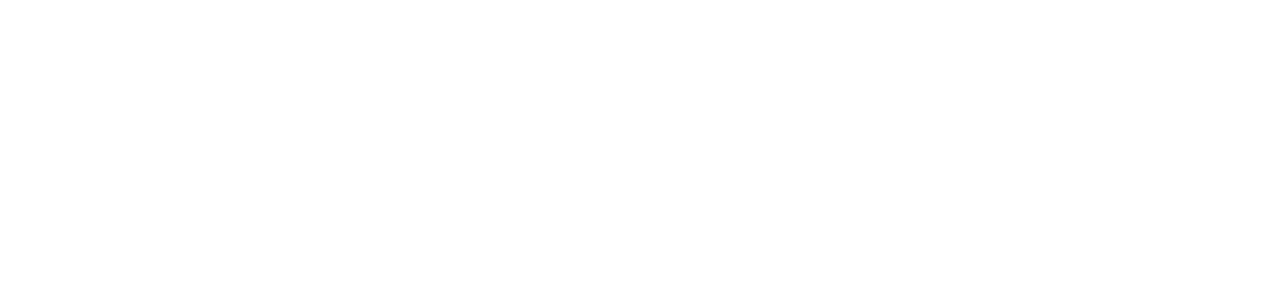
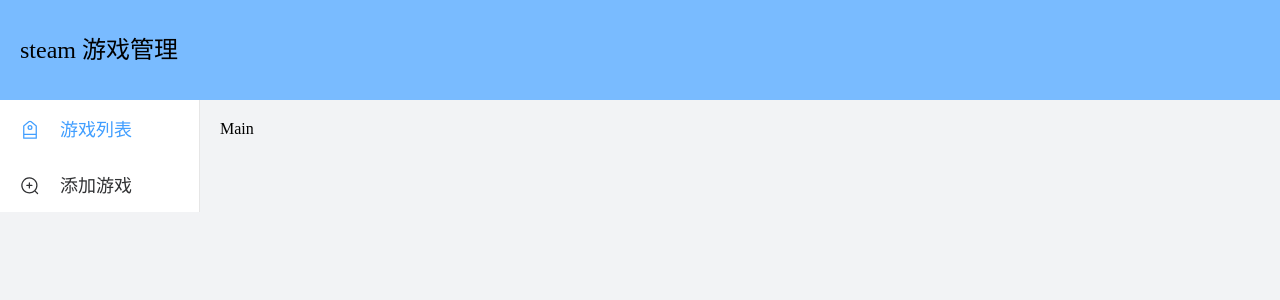
Before and after one commit to lWaterLite/SteamDB, a Vue app in the folder Vue/: page / in a window 1280 px wide. Shown: the top 300 px of the page. Built offline with nearby package versions, Linux system fonts and the light colour scheme.

Commit message:
基本框架

```diff
--- a/Vue/src/App.vue
+++ b/Vue/src/App.vue
@@ -1,11 +1,55 @@
-<script setup>
+<template>
+  <div class="common-layout">
+    <el-container>
+      <el-header class="el-header" height="100px" style="user-select: none">steam 游戏管理</el-header>
+      <el-container>
+        <el-aside width="200px" style="height: 300px; user-select: none">
+          <el-menu
+              default-active="1"
+              class="el-menu"
+          >
+            <el-menu-item index="1" style="font-family: 华文行楷, serif; font-size: large">
+              <svg height="20px" viewBox="0 0 1024 1024" xmlns="http://www.w3.org/2000/svg" data-v-029747aa=""><path fill="currentColor" d="M224 704h576V318.336L552.512 115.84a64 64 0 0 0-81.024 0L224 318.336V704zm0 64v128h576V768H224zM593.024 66.304l259.2 212.096A32 32 0 0 1 864 303.168V928a32 32 0 0 1-32 32H192a32 32 0 0 1-32-32V303.168a32 32 0 0 1 11.712-24.768l259.2-212.096a128 128 0 0 1 162.112 0z"></path><path fill="currentColor" d="M512 448a64 64 0 1 0 0-128 64 64 0 0 0 0 128zm0 64a128 128 0 1 1 0-256 128 128 0 0 1 0 256z"></path></svg>
+              <span style="margin-left: 20px">游戏列表</span>
+            </el-menu-item>
+            <el-menu-item index="2" style="font-family: 华文行楷, serif; font-size: large">
+              <svg height="20px" viewBox="0 0 1024 1024" xmlns="http://www.w3.org/2000/svg" data-v-029747aa=""><path fill="currentColor" d="m795.904 750.72 124.992 124.928a32 32 0 0 1-45.248 45.248L750.656 795.904a416 416 0 1 1 45.248-45.248zM480 832a352 352 0 1 0 0-704 352 352 0 0 0 0 704zm-32-384v-96a32 32 0 0 1 64 0v96h96a32 32 0 0 1 0 64h-96v96a32 32 0 0 1-64 0v-96h-96a32 32 0 0 1 0-64h96z"></path></svg>
+              <span style="margin-left: 20px">添加游戏</span>
+            </el-menu-item>
+          </el-menu>
+        </el-aside>
+        <el-main>
+          <item-list/>
+        </el-main>
+      </el-container>
+    </el-container>
+  </div>
+</template>
 
+
+<script>
+import itemList from "./components/item-list.vue";
+
+export default {
+  name: 'App',
+  components: {
+    itemList
+  }
+}
 </script>
 
-<template>
+<style>
+body {
+  margin: 0;
+  padding: 0;
+  background-color: #f2f3f5;
+}
 
-</template>
-
-<style scoped>
+.el-header {
+  background-color: #79bbff;
+  font-size: x-large;
+  font-family: 华文行楷, serif;
+  line-height: 100px;
+}
 
 </style>
--- /dev/null
+++ b/Vue/src/components/item-list.vue
@@ -0,0 +1,13 @@
+<template>
+Main
+</template>
+
+<script>
+export default {
+  name: "item-list"
+}
+</script>
+
+<style scoped>
+
+</style>
```
